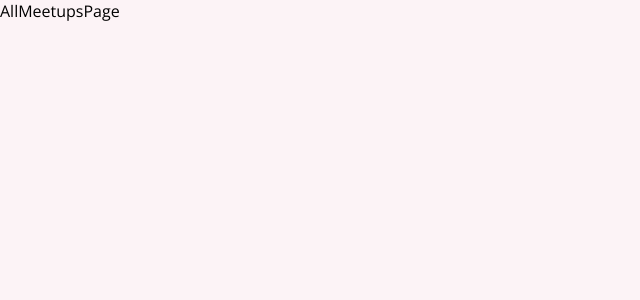
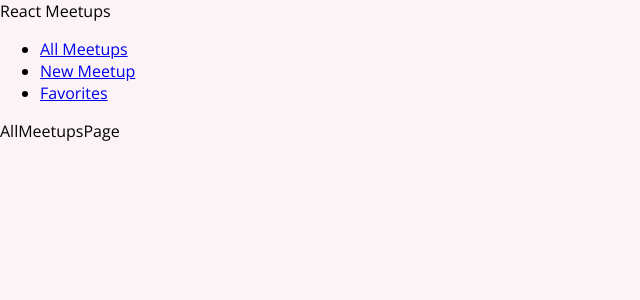
Before and after one commit to edsonjmv/react-summary, a React (Create React App) app: page / in a window 1280 px wide. Shown: the top 300 px of the page, without its empty margins (0-640 px from the left). Built offline with nearby package versions, Linux system fonts and the light colour scheme.

Commit message:
adding links & navigation

```diff
--- a/src/App.js
+++ b/src/App.js
@@ -3,10 +3,12 @@
 import AllMeetupsPage from './pages/AllMeetups';
 import NewMeetupPage from './pages/NewMeetup';
 import FavoritesPage from './pages/Favorites';
+import MainNavigation from './components/layout/MainNavigation';
 
 function App() {
   return (
     <div>
+      <MainNavigation />
       <Switch>
         <Route path="/" exact>
           <AllMeetupsPage />
--- /dev/null
+++ b/src/components/layout/MainNavigation.js
@@ -0,0 +1,24 @@
+import { Link } from 'react-router-dom';
+
+function MainNavigation() {
+  return (
+    <header>
+      <div>React Meetups</div>
+      <nav>
+        <ul>
+          <li>
+            <Link to="/">All Meetups</Link>
+          </li>
+          <li>
+            <Link to="/new-meetup">New Meetup</Link>
+          </li>
+          <li>
+            <Link to="/favorites">Favorites</Link>
+          </li>
+        </ul>
+      </nav>
+    </header>
+  );
+}
+
+export default MainNavigation;
```
